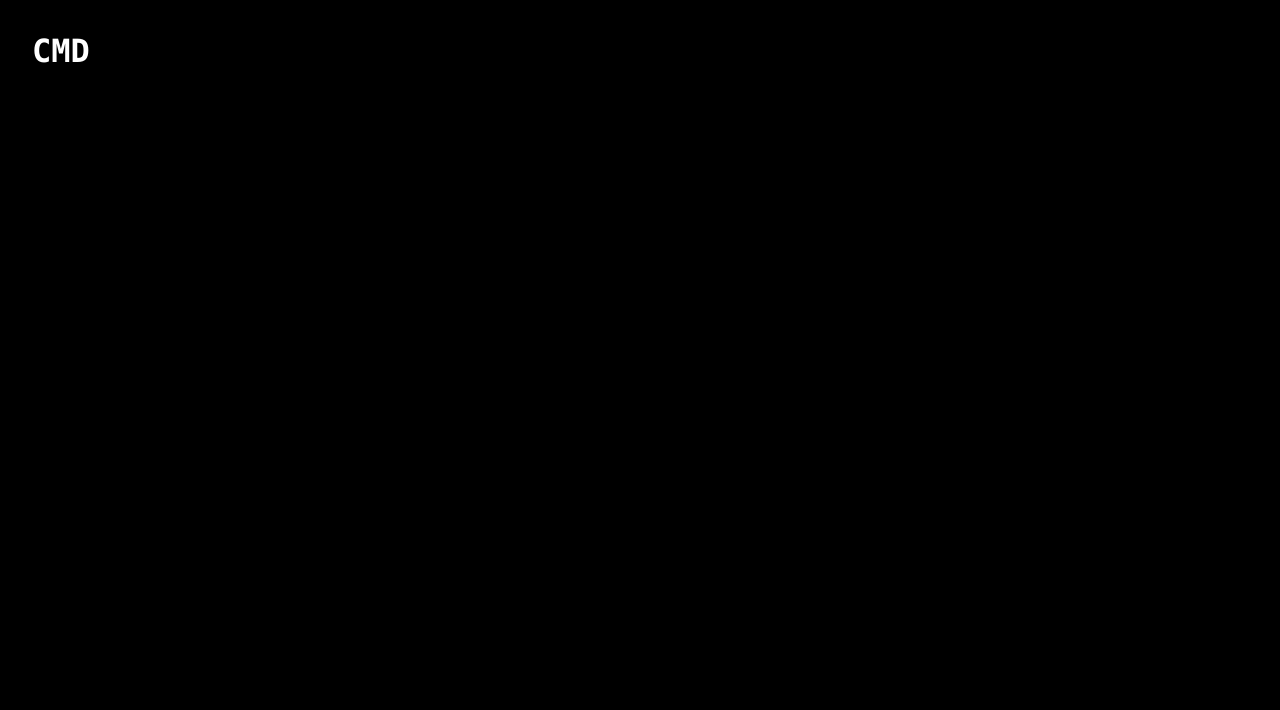
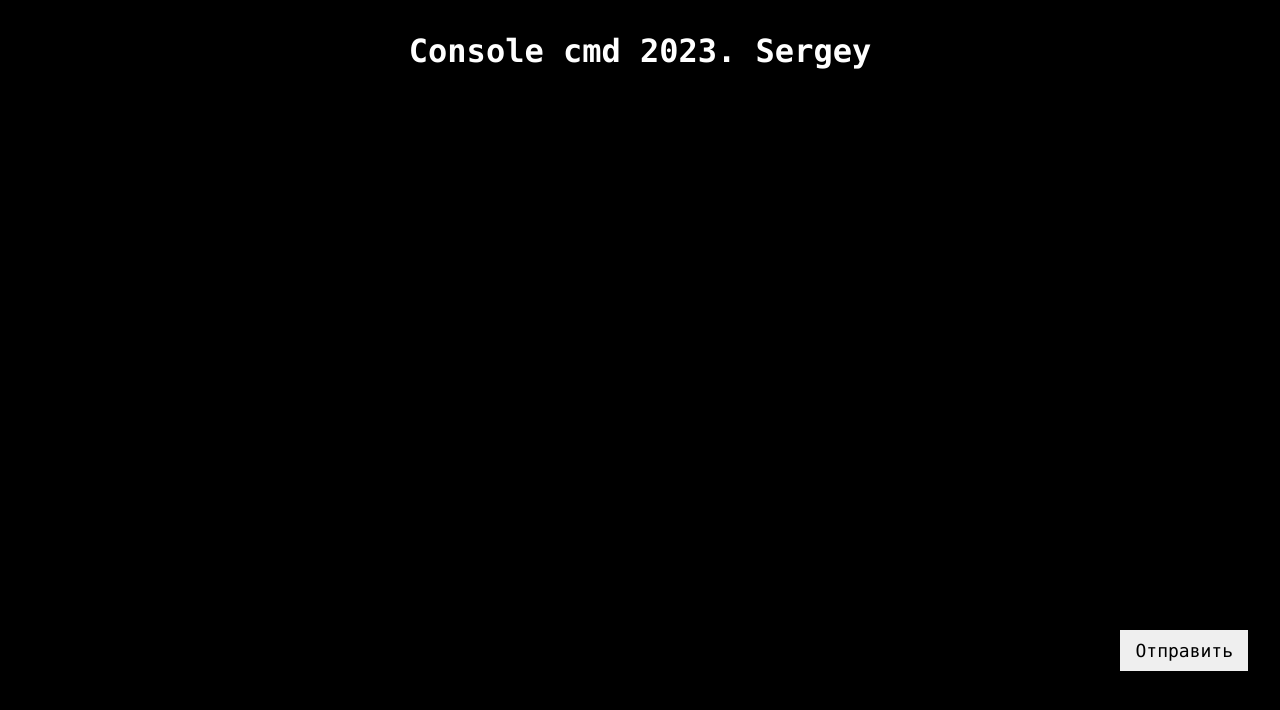
Before and after one commit to Santerakis/styled-components-cmd, a React (Create React App) app: page / in a window 1280 px wide. Shown: the top 710 px of the page. Built offline with nearby package versions, Linux system fonts and the light colour scheme.

Commit message:
StButton

```diff
--- a/src/App.js
+++ b/src/App.js
@@ -1,5 +1,8 @@
 import styled from "styled-components";
 import Title from "./components/title";
+import Flex from "./components/flex";
+import Console from "./components/console";
+import Button from "./components/button";
 
 const StAppWrapper = styled.div`
   width: 100%;
@@ -12,7 +15,14 @@ const StAppWrapper = styled.div`
 function App() {
   return (
     <StAppWrapper >
-      <Title color={'white'}>CMD</Title>
+        <Flex justify={'center'}>
+            <Title color={'white'}>Console cmd 2023. Sergey</Title>
+        </Flex>
+        <Flex direction={'column'}>
+            <Console/>
+            <Button align={'flex-end'}/>
+        </Flex>
+
     </StAppWrapper>
   );
 }
--- /dev/null
+++ b/src/components/button.js
@@ -0,0 +1,22 @@
+import React from 'react';
+import styled from "styled-components";
+
+
+const StButton = styled.button`
+  border: none;
+  padding: 10px 15px;
+  font-size: 18px;
+  cursor: pointer;
+  &:focus {
+    outline: none;
+  }
+  align-self: ${props => props.align || 'stretch'};
+`
+
+const Button = (props) => {
+    return (
+        <StButton {...props}>Отправить</StButton>
+    );
+};
+
+export default Button;
--- /dev/null
+++ b/src/components/console.js
@@ -0,0 +1,23 @@
+import React from 'react';
+import styled from "styled-components";
+
+const StConsole = styled.textarea`
+  width: 100%;
+  height: 70vh;
+  background: black;
+  font-size: 24px;
+  border: none;
+  resize: none;
+  color: ${({color}) => color || 'white'};
+  &:focus {
+    outline: none;
+  }
+`
+
+const Console = (props) => {
+    return (
+        <StConsole {...props}/>
+    );
+};
+
+export default Console;
--- /dev/null
+++ b/src/components/flex.js
@@ -0,0 +1,18 @@
+import React from 'react';
+import styled from "styled-components";
+
+const StFlex = styled.div`
+  display: flex;
+  flex-direction: ${props => props.direction || 'row'};
+  justify-content: ${props => props.justify || 'stretch'};
+  align-items: ${props => props.align || 'stretch'};
+  margin: ${({margin}) => margin || '0'};
+`
+
+const Flex = (props) => {
+    return (
+        <StFlex {...props}/>
+    );
+};
+
+export default Flex;
--- a/src/components/title.js
+++ b/src/components/title.js
@@ -6,11 +6,9 @@ const StTitle = styled.h1`
   color: ${props => props.color};
 `
 
-const Title = ({children, color}) => {
+const Title = (props) => {
     return (
-        <StTitle color={color}>
-            {children}
-        </StTitle>
+        <StTitle {...props}/>
     );
 };
 
```
